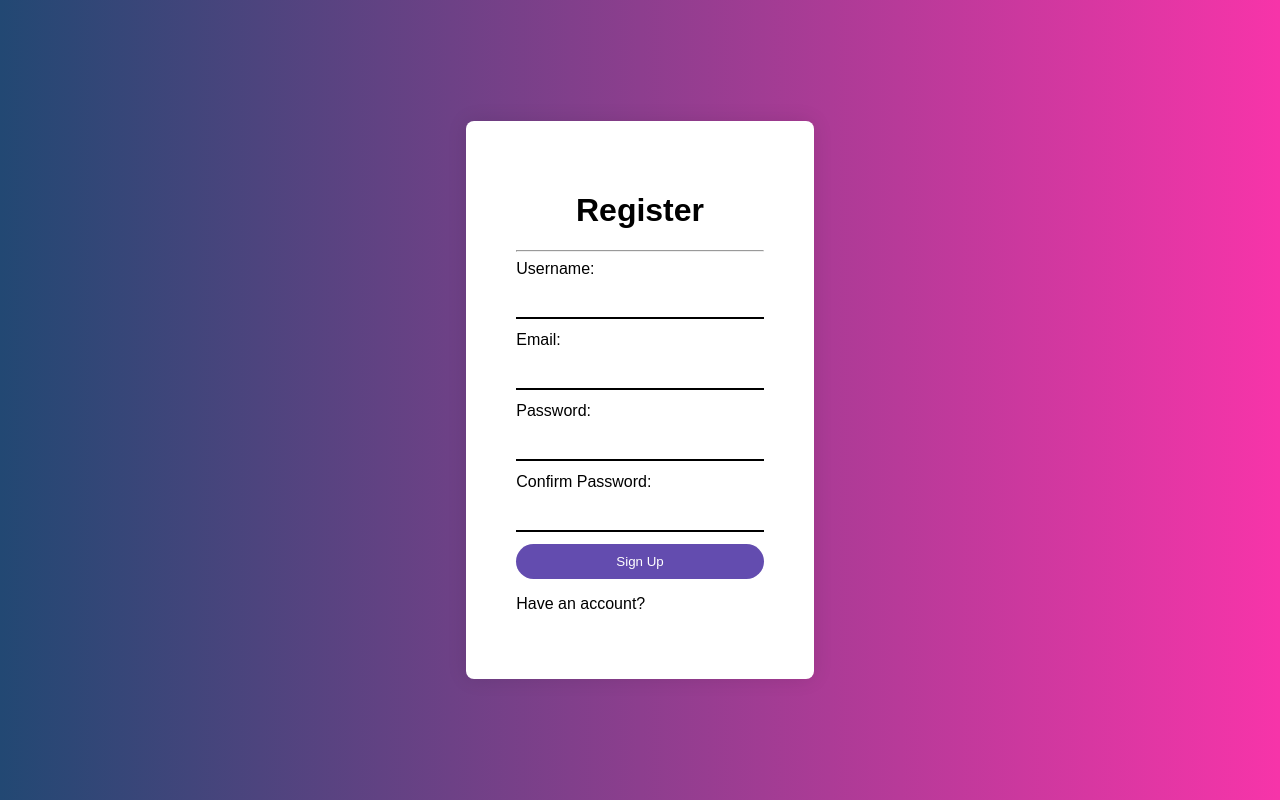
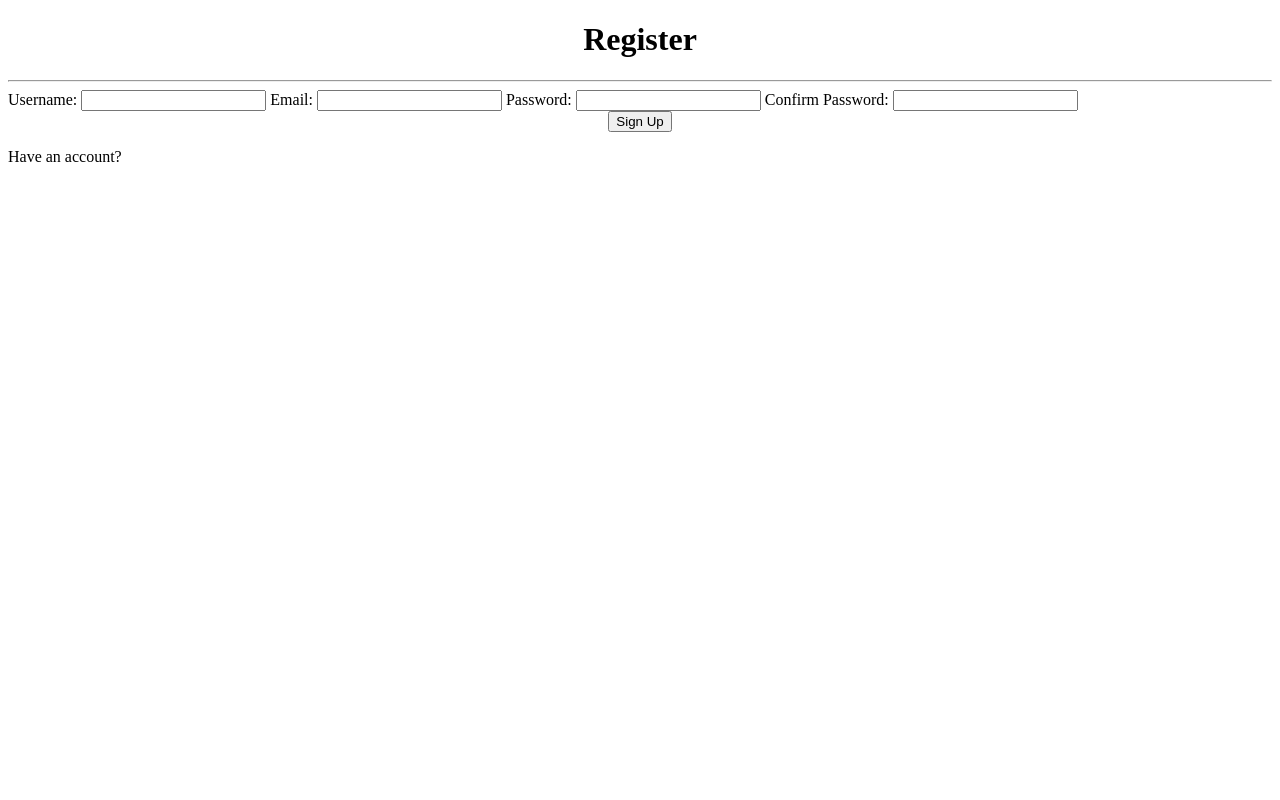
Before and after one commit to Riteshichake/Registration-form, a plain HTML site: page index.html in a window 1280 px wide. Drawn offline with Linux system fonts and the light colour scheme.

Commit message:
index.html

```diff
--- a/index.html
+++ b/index.html
@@ -4,51 +4,6 @@
     <meta charset="UTF-8" />
     <meta name="viewport" content="width=device-width, initial-scale=1.0" />
     <title>Registration Form</title>
-    <style>
-      body {
-        font-family: Arial, sans-serif;
-
-        margin: 0;
-        padding: 0;
-        display: flex;
-        justify-content: center;
-        align-items: center;
-        height: 100vh;
-
-        background: linear-gradient(
-          to left,
-          rgb(247, 52, 169) 0%,
-          rgb(34, 72, 115) 100%
-        );
-      }
-      form {
-        background-color: white;
-        padding: 50px;
-        border-radius: 8px;
-        box-shadow: 0 0 20px rgba(0, 0, 0, 0.1);
-        justify-content: center;
-      }
-      label {
-        display: block;
-        margin-bottom: 8px;
-      }
-      input {
-        width: 100%;
-        border: none;
-        border-bottom: 2px solid #000000;
-        padding: 8px;
-        margin-bottom: 12px;
-        box-sizing: border-box;0
-      }
-      button {
-        background-color: #634caf;
-        color: #fff;
-        padding: 10px 100px;
-        border: none;
-        border-radius: 20px;
-        cursor: pointer;
-      }
-    </style>
   </head>
   <body>
     <form>
```
